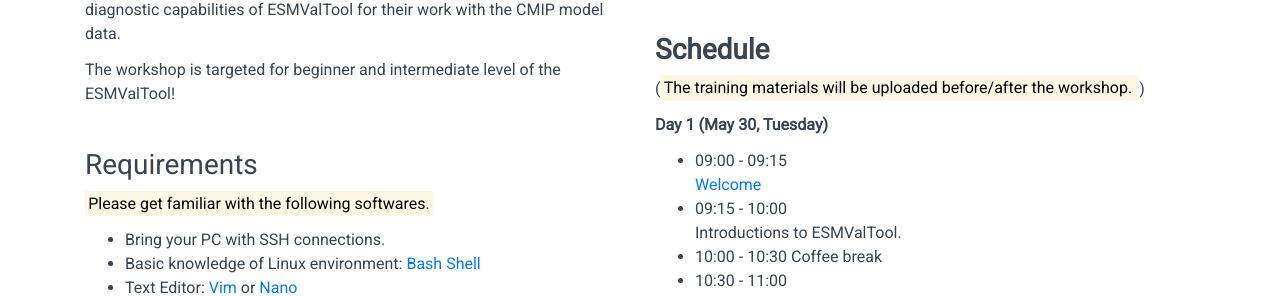
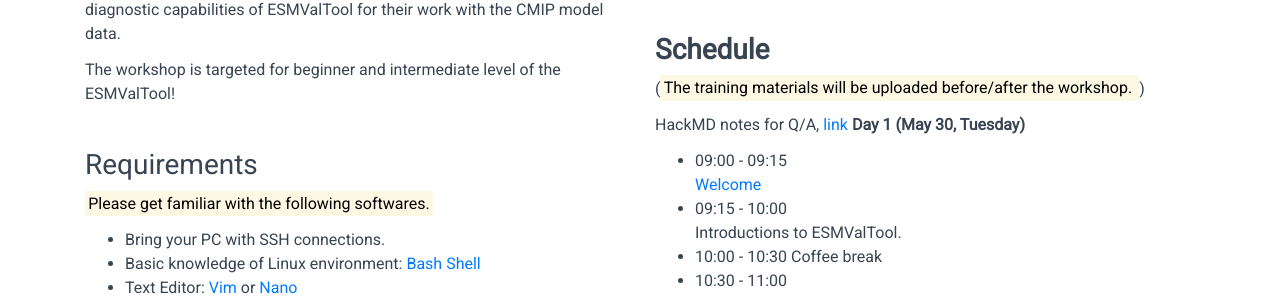
Before and after one commit to NordicESMhub/esmvaltool-workshop, a Jekyll site: the page built from index.md, in a window 1280 px wide. Shown: the part 807-1103 px from the top of the page. Built offline with Jekyll 4.4.1, drawn with Linux system fonts in a browser that asks for light colours; comment, search, counter and statistics services are not loaded.

Commit message:
add HackMD notes

```diff
--- a/right_column.md
+++ b/right_column.md
@@ -9,6 +9,7 @@
 ### **Schedule**
 (<mark>The training materials will be uploaded before/after the workshop. </mark>)
 
+HackMD notes for Q/A, [link](https://hackmd.io/@heyc/HygpFqSAr3/edit)
 **Day 1 (May 30, Tuesday)**
 - 09:00 - 09:15
 <!--
```
